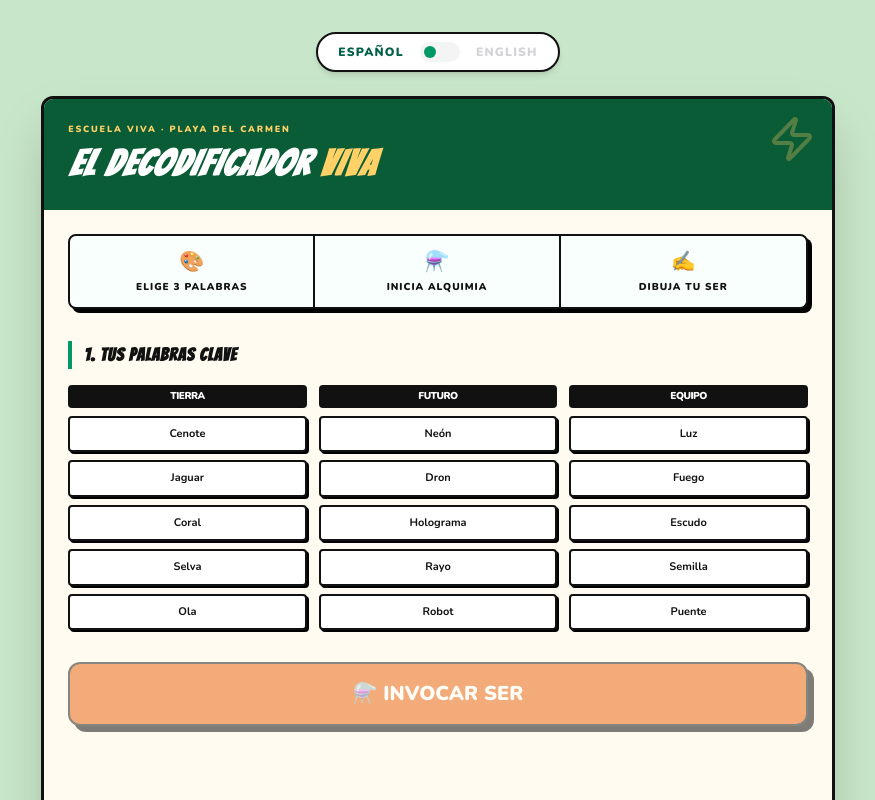
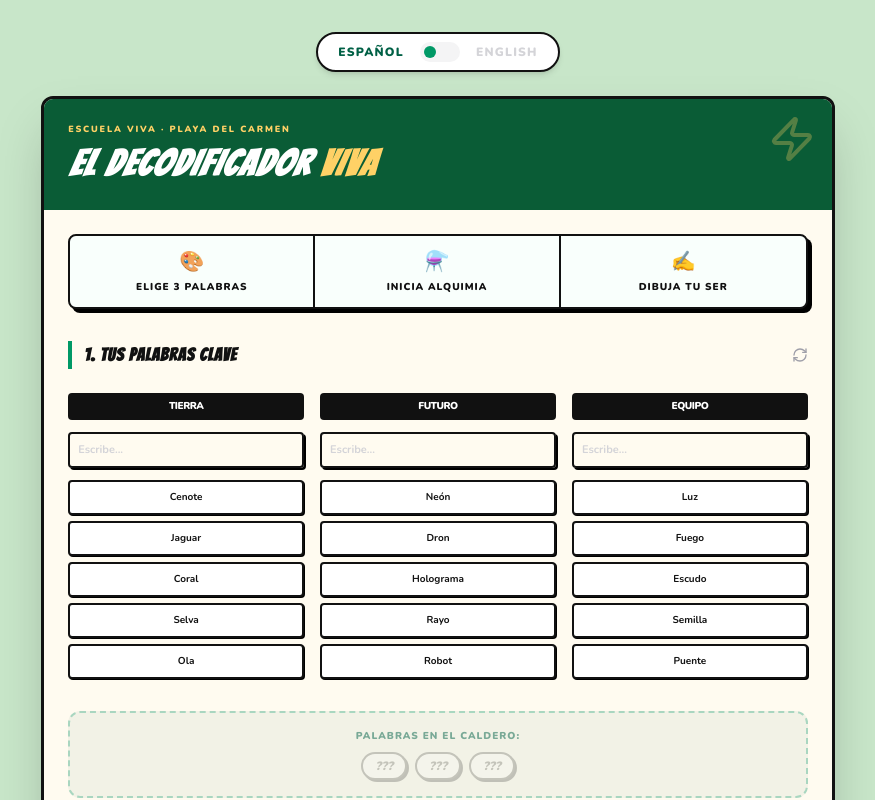
Before and after one commit to mAIstermind/escuelaviva, a React (Vite) app: page / in a window 1280 px wide. Shown: the top 800 px of the page, without its empty margins (202-1077 px from the left). Built offline with nearby package versions, Linux system fonts and the light colour scheme.

Commit message:
feat: reinstate custom word inputs and selection tray preview

```diff
--- a/src/App.tsx
+++ b/src/App.tsx
@@ -147,32 +147,60 @@ export default function App() {
           </div>
 
           {/* Word Grid */}
-          <section className="space-y-4">
-            <h2 className="text-lg font-black uppercase tracking-wider text-[#111] border-l-4 border-emerald-600 pl-3">
-              {lang === "es" ? "1. TUS PALABRAS CLAVE" : "1. YOUR KEY WORDS"}
+          <section className="space-y-6">
+            <h2 className="text-lg font-black uppercase tracking-wider text-[#111] border-l-4 border-emerald-600 pl-3 flex justify-between items-center">
+              <span>{lang === "es" ? "1. TUS PALABRAS CLAVE" : "1. YOUR KEY WORDS"}</span>
+              <RefreshCw onClick={() => setWords({word1: "", word2: "", word3: ""})} className="w-4 h-4 cursor-pointer hover:rotate-180 transition-transform text-zinc-400" />
             </h2>
-            <div className="grid grid-cols-3 gap-3">
-              {(['eco', 'tech', 'team'] as const).map((cat) => (
-                <div key={cat} className="space-y-2">
-                  <div className="text-[10px] font-black text-center py-1 bg-[#111] text-white rounded uppercase tracking-tighter">
+
+            <div className="grid grid-cols-3 gap-4">
+              {(['eco', 'tech', 'team'] as const).map((cat, idx) => (
+                <div key={cat} className="space-y-3">
+                  <div className="text-[10px] font-black text-center py-1.5 bg-[#111] text-white rounded uppercase tracking-tighter">
                     {cat === 'eco' ? (lang === 'es' ? 'TIERRA' : 'EARTH') : cat === 'tech' ? (lang === 'es' ? 'FUTURO' : 'FUTURE') : (lang === 'es' ? 'EQUIPO' : 'TEAM')}
                   </div>
+
+                  {/* Custom Input */}
+                  <input
+                    type="text"
+                    placeholder={lang === 'es' ? "Escribe..." : "Type..."}
+                    value={words[`word${idx + 1}` as keyof typeof words]}
+                    onChange={(e) => setWords(prev => ({ ...prev, [`word${idx+1}`]: e.target.value }))}
+                    className="w-full p-2 text-[11px] font-bold border-2 border-[#111] rounded shadow-[2px_2px_0px_0px_rgba(0,0,0,1)] focus:bg-emerald-50 focus:outline-none placeholder:text-zinc-300"
+                  />
+
+                  <div className="space-y-1.5">
                     {WORD_OPTIONS[cat].map((opt, i) => (
                       <button
                         key={i}
-                      onClick={() => setWords(prev => ({ ...prev, [`word${cat === 'eco' ? 1 : cat === 'tech' ? 2 : 3}`]: opt[lang] }))}
+                        onClick={() => setWords(prev => ({ ...prev, [`word${idx + 1}`]: opt[lang] }))}
                         className={cn(
-                        "w-full p-2 text-[11px] font-bold border-2 border-[#111] rounded transition-all shadow-[2px_2px_0px_0px_rgba(0,0,0,1)] hover:-translate-y-0.5 active:translate-y-0 active:shadow-none bg-white",
-                        words[`word${cat === 'eco' ? 1 : cat === 'tech' ? 2 : 3}`] === opt[lang] && "bg-emerald-100 ring-2 ring-emerald-600"
+                          "w-full p-2 text-[10px] font-bold border-2 border-[#111] rounded transition-all shadow-[1px_1px_0px_0px_rgba(0,0,0,1)] hover:-translate-y-0.5 active:translate-y-0 active:shadow-none bg-white",
+                          words[`word${idx + 1}` as keyof typeof words] === opt[lang] && "bg-emerald-100 ring-2 ring-emerald-600"
                         )}
                       >
                         {opt[lang]}
                       </button>
                     ))}
                   </div>
+                </div>
               ))}
             </div>
           </section>
+
+          {/* Selection Tray */}
+          <div className="bg-emerald-900/5 border-2 border-dashed border-emerald-600/30 p-4 rounded-xl flex flex-col items-center gap-2">
+             <p className="text-[10px] font-black uppercase tracking-widest text-emerald-800/50">
+                {lang === 'es' ? 'PALABRAS EN EL CALDERO:' : 'WORDS IN THE CAULDRON:'}
+             </p>
+             <div className="flex gap-2 flex-wrap justify-center">
+                {[words.word1, words.word2, words.word3].map((w, i) => (
+                   <div key={i} className={cn("px-3 py-1 bg-white border-2 border-[#111] rounded-full text-xs font-black italic shadow-[2px_2px_0px_0px_rgba(0,0,0,1)]", !w && "opacity-20")}>
+                      {w || "???"}
+                   </div>
+                ))}
+             </div>
+          </div>
 
           {/* Summon Button */}
           <button
```
Lines whose indentation alone changed are shown as unchanged.
